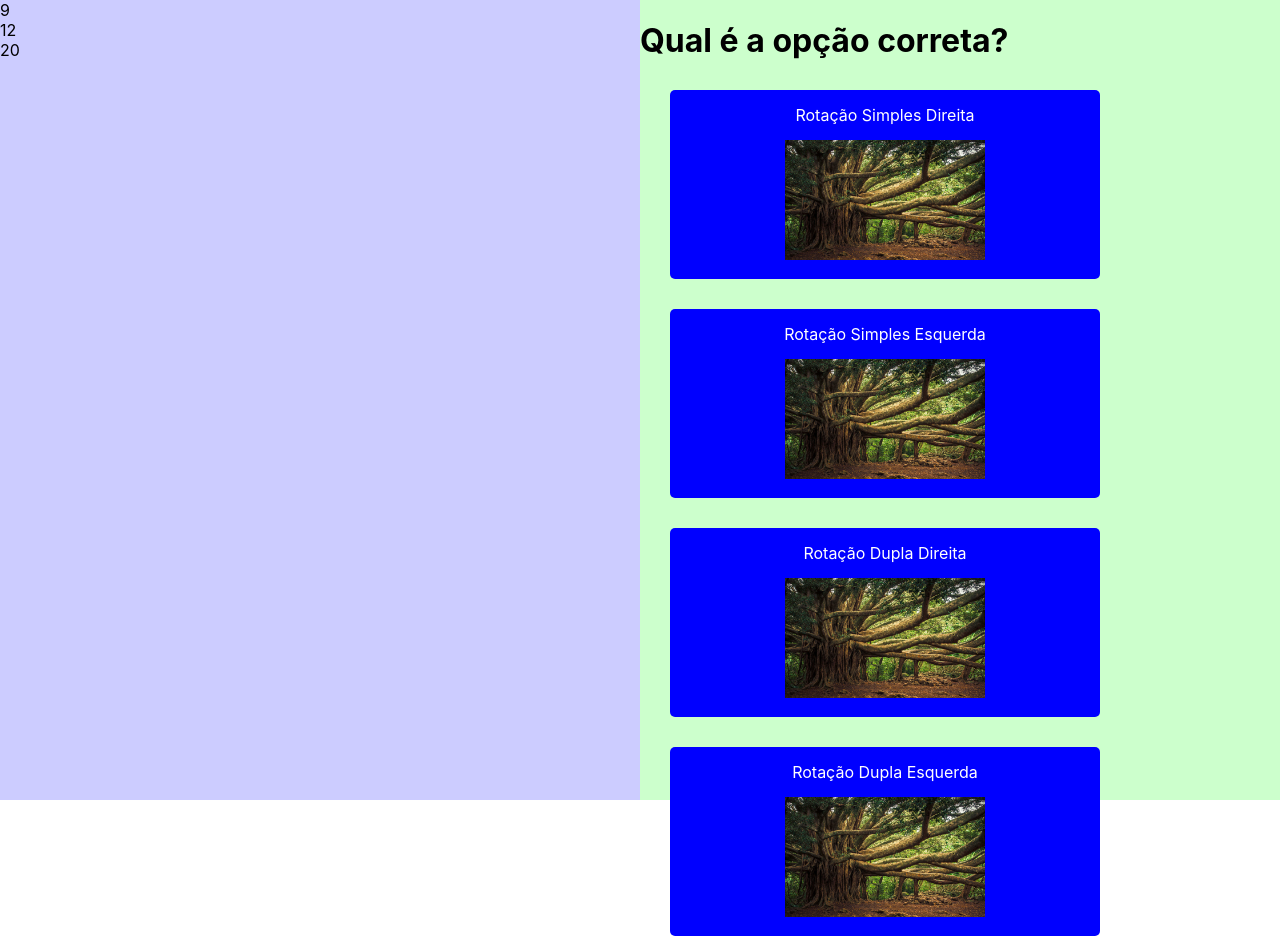
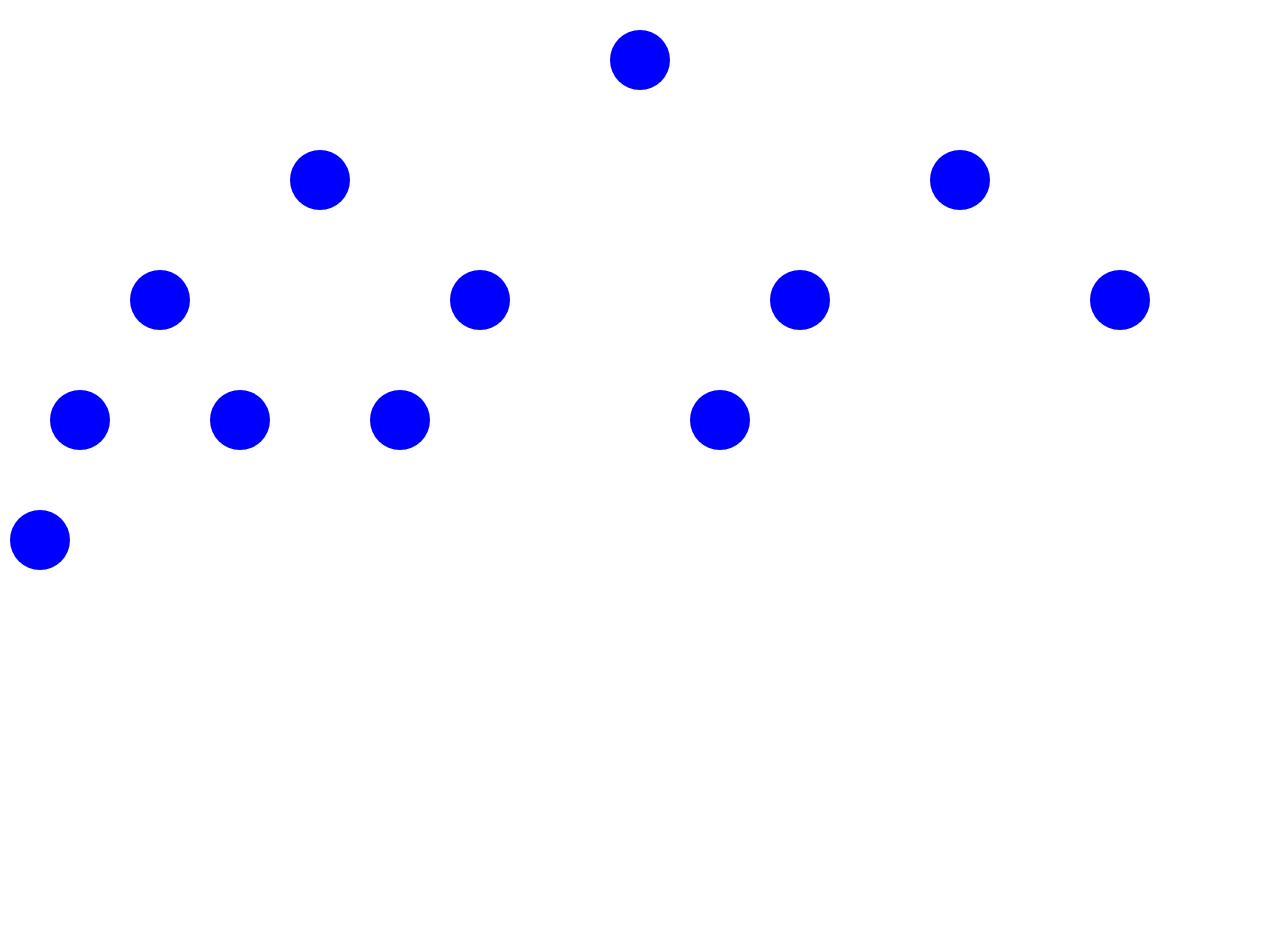
Before and after one commit to filipetoyoshima/train-avl-n-redblack-trees, a React (Create React App) app: page / in a window 1280 px wide. After the commit the page ends 800 px from the top, so only its background shows below. Built offline with nearby package versions, Linux system fonts and the light colour scheme.

Commit message:
Did some experimental trees

```diff
--- a/src/components/TreeNode/index.js
+++ b/src/components/TreeNode/index.js
@@ -1,5 +1,7 @@
 import React from 'react';
 import LineTo from 'react-lineto';
+
+import styles from './style';
 
 export default class TreeNode extends React.Component {
 
@@ -11,18 +13,27 @@ export default class TreeNode extends React.Component {
         if (node !== null) return (
             <TreeNode tree={node}/>
         )
+        else return (
+            <div style={styles.container}/>
+        )
     }
 
     render() {
         let node = this.props.tree;
+
         if(!node) return <></>;
+
         return(
             <>
-            <div>
-                {node.value}
+            <div style={styles.container}>
+                <div style={styles.node}>
+                    {node.value}
+                </div>
+                <div>
+                    {this.renderIfExists(node.right)}
+                    {this.renderIfExists(node.left)}
+                </div>
             </div>
-            {this.renderIfExists(node.right)}
-            {this.renderIfExists(node.left)}
             </>
         )
     }
--- /dev/null
+++ b/src/components/TreeNode/style.js
@@ -0,0 +1,16 @@
+const style = {
+    container : {
+    },
+    node : {
+        width: '60px',
+        height: '60px',
+        borderRadius: '40px',
+        background: 'blue',
+        color: 'white',
+        textAlign: 'center',
+        lineHeight: '60px',
+        margin: '20px auto',
+    }
+}
+
+export default style;
--- a/src/index.js
+++ b/src/index.js
@@ -2,9 +2,10 @@ import React from 'react';
 import ReactDOM from 'react-dom';
 import './index.css';
 import Menu from './screens/Menu';
+import Test from './screens/Test';
 import * as serviceWorker from './serviceWorker';
 
-ReactDOM.render(<Menu />, document.getElementById('root'));
+ReactDOM.render(<Test q={5} />, document.getElementById('root'));
 
 // If you want your app to work offline and load faster, you can change
 // unregister() to register() below. Note this comes with some pitfalls.
--- /dev/null
+++ b/src/screens/Test/index.js
@@ -0,0 +1,50 @@
+import React, { Component } from 'react';
+
+import styles from './style';
+
+class Test extends Component {
+    render() {
+        console.log(styles);
+        if (this.props.q < 1)
+            return (
+                <div
+                    id="empty"
+                    style={{
+                        ...styles.child,
+                        height: '120px',
+                    }}
+                />
+            );
+        return (
+            <div
+                style={{
+                    ...styles.container,
+                    // background: '#cfc',
+                }}
+            >
+                <div style={{
+                    ...styles.parent,
+                    // background: '#afa',
+                }}>
+                    <div style={styles.ball}/>
+                </div>
+                <div>
+                    <div style={{
+                        ...styles.child,
+                        // background: '#faa'
+                    }}>
+                        <Test q={this.props.q - 1}/>
+                    </div>
+                    <div style={{
+                        ...styles.child,
+                        // background: '#aaf'
+                    }}>
+                        <Test q={this.props.q - 2}/>
+                    </div>
+                </div>
+            </div>
+        );
+    }
+}
+
+export default Test;
--- /dev/null
+++ b/src/screens/Test/style.js
@@ -0,0 +1,21 @@
+const style = {
+    container : {
+        width: '100%',
+    },
+    parent : {
+        width: '100%',
+    },
+    child : {
+        width: '50%',
+        float: 'left',
+    },
+    ball : {
+        width: '60px',
+        height: '60px',
+        borderRadius: '30px',
+        background: 'blue',
+        margin: '30px auto'
+    }
+}
+
+export default style;
```
